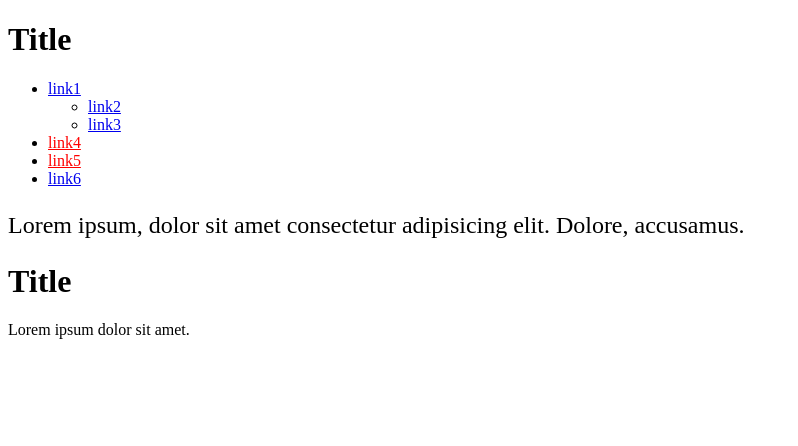
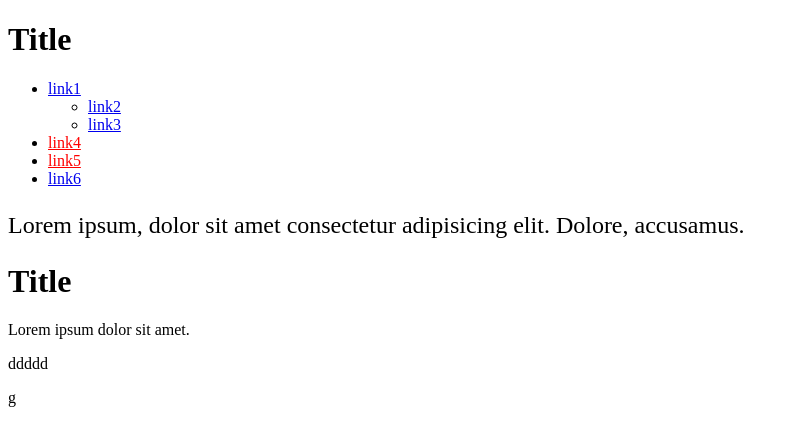
Before and after one commit to dejoyy/HW-7, a plain HTML site: page index.html in a window 1280 px wide. Shown: the whole page, without its empty margins (0-798 px from the left). Drawn offline with Linux system fonts and the light colour scheme.

Commit message:
github-pages

```diff
--- a/index.html
+++ b/index.html
@@ -38,7 +38,8 @@
         </p>
         <h1>Title</h1>
         <p>Lorem ipsum dolor sit amet.</p>
+        <p>ddddd</p>
     </div>
-</body>
+</body>g
 
 </html>
```
